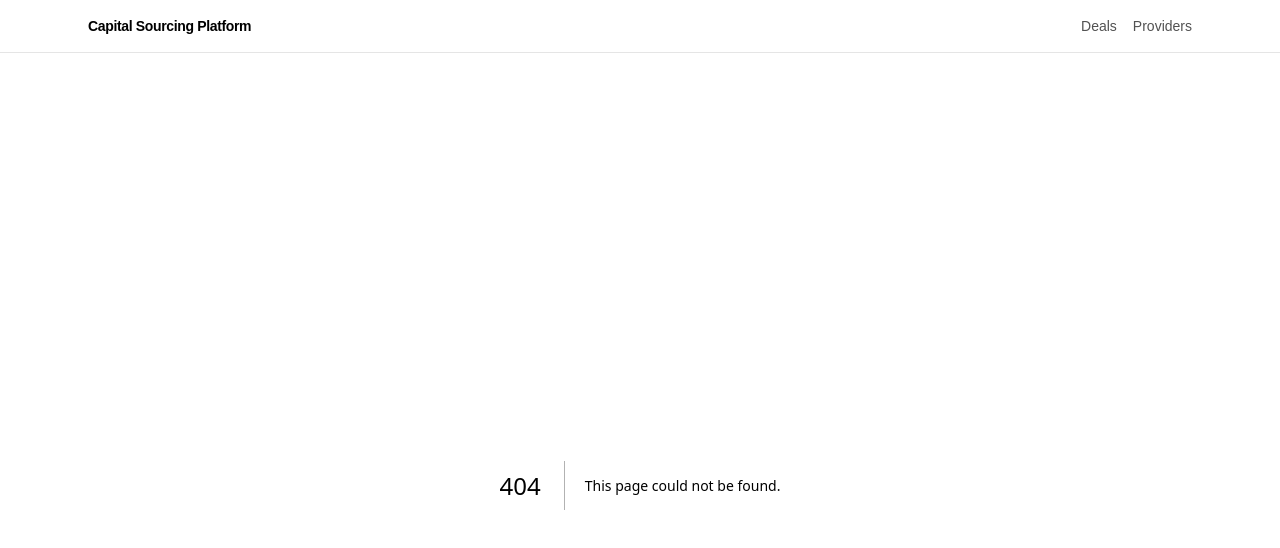
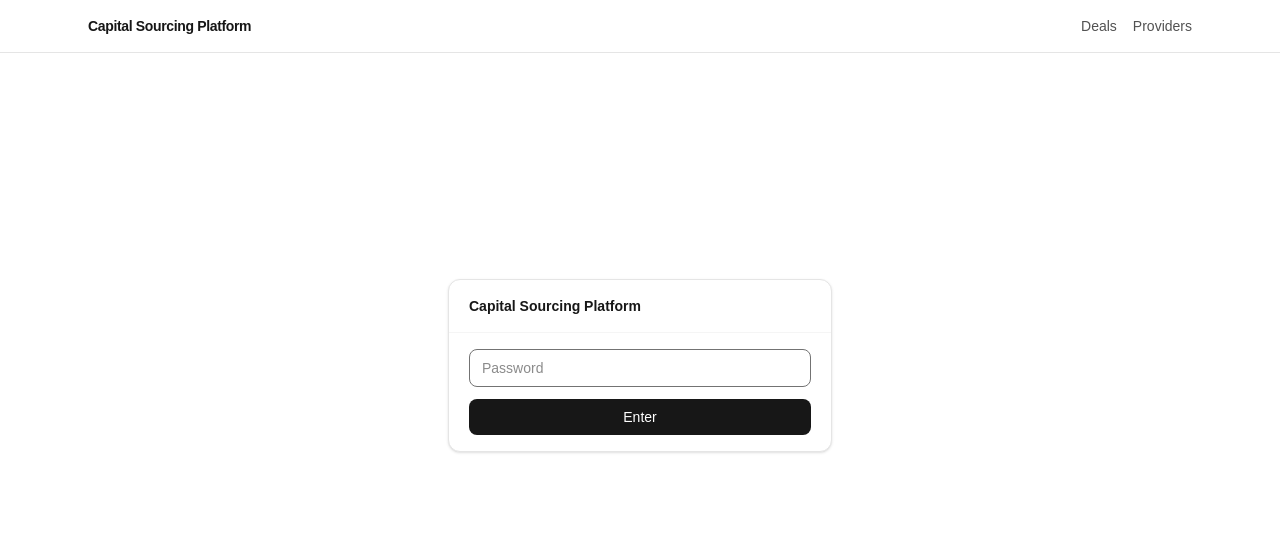
Before and after one commit to glxtraa/capital-sourcing-platform, a Next.js app: page /login in a window 1280 px wide. Before the commit this address had no page. Shown: the top 548 px of the page. Built offline with nearby package versions, Linux system fonts and the light colour scheme.

Commit message:
Add site-wide password gate (SITE_PASSWORD, middleware + login page)

```diff
--- /dev/null
+++ b/src/app/api/site-auth/route.ts
@@ -0,0 +1,21 @@
+import { NextResponse } from "next/server";
+import { SITE_AUTH_COOKIE, checkPassword, expectedCookieValue } from "@/lib/site-auth";
+
+export async function POST(req: Request) {
+  const { password } = (await req.json().catch(() => ({}))) as { password?: string };
+
+  if (!password || !(await checkPassword(password))) {
+    return NextResponse.json({ error: "Incorrect password" }, { status: 401 });
+  }
+
+  const value = await expectedCookieValue();
+  const response = NextResponse.json({ ok: true });
+  response.cookies.set(SITE_AUTH_COOKIE, value!, {
+    httpOnly: true,
+    secure: true,
+    sameSite: "lax",
+    path: "/",
+    maxAge: 60 * 60 * 24 * 30, // 30 days
+  });
+  return response;
+}
--- /dev/null
+++ b/src/app/login/page.tsx
@@ -0,0 +1,72 @@
+"use client";
+
+import { Suspense, useState } from "react";
+import { useRouter, useSearchParams } from "next/navigation";
+import { Button, Card, CardContent, CardHeader, CardTitle } from "@/components/ui/primitives";
+
+function LoginForm() {
+  const router = useRouter();
+  const searchParams = useSearchParams();
+  const next = searchParams.get("next") || "/deals";
+
+  const [password, setPassword] = useState("");
+  const [error, setError] = useState<string | null>(null);
+  const [isSubmitting, setIsSubmitting] = useState(false);
+
+  async function handleSubmit(e: React.FormEvent) {
+    e.preventDefault();
+    setError(null);
+    setIsSubmitting(true);
+    try {
+      const res = await fetch("/api/site-auth", {
+        method: "POST",
+        headers: { "Content-Type": "application/json" },
+        body: JSON.stringify({ password }),
+      });
+      if (!res.ok) {
+        setError("Incorrect password.");
+        setIsSubmitting(false);
+        return;
+      }
+      router.push(next);
+      router.refresh();
+    } catch {
+      setError("Something went wrong.");
+      setIsSubmitting(false);
+    }
+  }
+
+  return (
+    <div className="flex min-h-[70vh] items-center justify-center">
+      <Card className="w-full max-w-sm">
+        <CardHeader>
+          <CardTitle>Capital Sourcing Platform</CardTitle>
+        </CardHeader>
+        <CardContent>
+          <form onSubmit={handleSubmit} className="space-y-3">
+            <input
+              type="password"
+              autoFocus
+              value={password}
+              onChange={(e) => setPassword(e.target.value)}
+              placeholder="Password"
+              className="w-full rounded-lg border border-neutral-300 px-3 py-2 text-sm outline-none focus:border-neutral-500 dark:border-neutral-700 dark:bg-neutral-900"
+            />
+            {error && <p className="text-sm text-red-600">{error}</p>}
+            <Button type="submit" disabled={isSubmitting} className="w-full">
+              {isSubmitting ? "Checking…" : "Enter"}
+            </Button>
+          </form>
+        </CardContent>
+      </Card>
+    </div>
+  );
+}
+
+export default function LoginPage() {
+  return (
+    <Suspense>
+      <LoginForm />
+    </Suspense>
+  );
+}
--- /dev/null
+++ b/src/lib/site-auth.ts
@@ -0,0 +1,38 @@
+/**
+ * A deliberately simple, app-wide password gate — not a real auth system
+ * (that's `src/lib/auth.ts`'s job, still stubbed to a single `demo-org`).
+ * The goal here is narrower: this app is deployed publicly on Vercel and
+ * every request that reaches a real page or API route can trigger paid
+ * OpenRouter calls, Blob storage writes, and Inngest function runs. One
+ * shared password behind a cookie is enough to stop a stranger from
+ * finding the URL and burning through your API budget; it is NOT enough
+ * to protect genuinely confidential deal documents from a determined
+ * attacker — see auth.ts's own comment for what that would take.
+ *
+ * Uses Web Crypto (`crypto.subtle`) rather than Node's `crypto` module so
+ * the same hashing logic works in both the Edge middleware runtime and
+ * ordinary Node.js API routes.
+ */
+
+export const SITE_AUTH_COOKIE = "site_auth";
+
+async function sha256Hex(input: string): Promise<string> {
+  const data = new TextEncoder().encode(input);
+  const digest = await crypto.subtle.digest("SHA-256", data);
+  return Array.from(new Uint8Array(digest))
+    .map((b) => b.toString(16).padStart(2, "0"))
+    .join("");
+}
+
+/** The value the cookie should hold if the visitor supplied the right password. */
+export async function expectedCookieValue(): Promise<string | null> {
+  const password = process.env.SITE_PASSWORD;
+  if (!password) return null; // gate is off if no password is configured
+  return sha256Hex(password);
+}
+
+export async function checkPassword(candidate: string): Promise<boolean> {
+  const password = process.env.SITE_PASSWORD;
+  if (!password) return false;
+  return candidate === password;
+}
--- /dev/null
+++ b/src/middleware.ts
@@ -0,0 +1,41 @@
+import { NextResponse, type NextRequest } from "next/server";
+import { SITE_AUTH_COOKIE, expectedCookieValue } from "@/lib/site-auth";
+
+/**
+ * Runs on every request except the ones excluded by `config.matcher` below.
+ * If SITE_PASSWORD isn't set, this is a no-op (see site-auth.ts) — the app
+ * stays exactly as open as it was before. If it is set, every page and API
+ * route (other than the login flow and Inngest's own callback) requires a
+ * cookie matching sha256(SITE_PASSWORD).
+ */
+export async function middleware(request: NextRequest) {
+  const expected = await expectedCookieValue();
+  if (!expected) return NextResponse.next(); // no password configured -> gate disabled
+
+  const cookie = request.cookies.get(SITE_AUTH_COOKIE)?.value;
+  if (cookie === expected) return NextResponse.next();
+
+  const isApiRequest = request.nextUrl.pathname.startsWith("/api/");
+  if (isApiRequest) {
+    return NextResponse.json({ error: "Unauthorized" }, { status: 401 });
+  }
+
+  const loginUrl = new URL("/login", request.url);
+  loginUrl.searchParams.set("next", request.nextUrl.pathname);
+  return NextResponse.redirect(loginUrl);
+}
+
+export const config = {
+  matcher: [
+    /*
+     * Everything EXCEPT:
+     * - /api/inngest: Inngest's own servers call this directly (already
+     *   authenticated via its own signing key, not a browser cookie) --
+     *   gating it here would break the extraction/matching/research pipeline.
+     * - /api/site-auth: the login-check endpoint itself.
+     * - /login: the password entry page itself.
+     * - Next.js internals and common static assets.
+     */
+    "/((?!api/inngest|api/site-auth|login|_next/static|_next/image|favicon.ico).*)",
+  ],
+};
```
Also changed, not shown: 2 other files (tests, documents, lock files or other folders).
